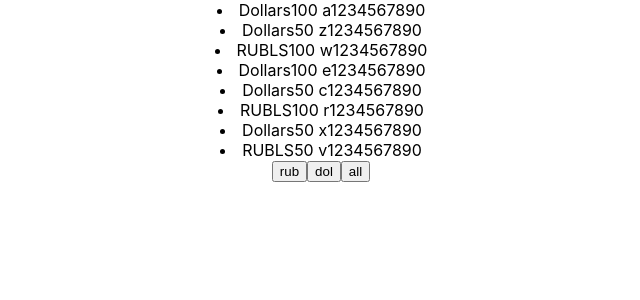
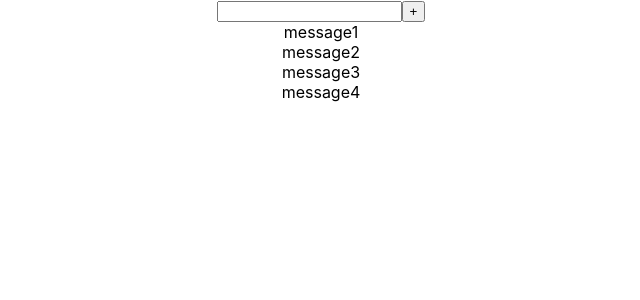
Before and after one commit to Ananasovna/microtasks, a React (Create React App) app: page / in a window 1280 px wide. Shown: the top 300 px of the page, without its empty margins (319-959 px from the left). Built offline with nearby package versions, Linux system fonts and the light colour scheme.

Commit message:
feat: implement FullInput from 1.2 task

```diff
--- a/src/App.tsx
+++ b/src/App.tsx
@@ -1,52 +1,41 @@
 import React, {useState} from 'react';
 import './App.css';
-import {FilterType, NewComponent} from "./components/NewComponent";
+import {FullInput} from './components/input/FullInput';
 
-export type CurrencyType = {
-    banknots: string,
-    value: number,
-    number: string,
+export type MessageType = {
+    message: string;
 }
+
+export type MessagesType = MessageType[];
+
 function App() {
-
-    const [money, setMoney] = useState<CurrencyType[]>([
-        { banknots: 'Dollars', value: 100, number: ' a1234567890' },
-        { banknots: 'Dollars', value: 50, number: ' z1234567890' },
-        { banknots: 'RUBLS', value: 100, number: ' w1234567890' },
-        { banknots: 'Dollars', value: 100, number: ' e1234567890' },
-        { banknots: 'Dollars', value: 50, number: ' c1234567890' },
-        { banknots: 'RUBLS', value: 100, number: ' r1234567890' },
-        { banknots: 'Dollars', value: 50, number: ' x1234567890' },
-        { banknots: 'RUBLS', value: 50, number: ' v1234567890' },
+    let [messages, setMessages] = useState<MessagesType>([
+        {message: 'message1'},
+        {message: 'message2'},
+        {message: 'message3'},
+        {message: 'message4'},
     ])
 
-    const [filter, setFilter] = useState('all');
 
-    const changeFilter = (filter: FilterType) => {
-        setFilter(filter);
-    }
-    const filterMoney = () => {
-        let filteredMoney = money;
-        switch (filter) {
-            case 'all':
-                filteredMoney = money;
-                break;
-            case 'rub':
-                filteredMoney = money.filter(el => el.banknots === 'RUBLS');
-                break;
-            case 'dol':
-                filteredMoney = money.filter(el => el.banknots === 'Dollars');
-                break;
-        }
+    // let mappedMessages = (messages: MessagesType) => {
+    //     return
+    //     })
+    // }
 
-        return filteredMoney;
-    }
+    const addMessage = (newMessage: MessageType) => {
+        setMessages(prev=> [newMessage, ...prev]);
+      }
 
     return (
         <div className="App">
-            <NewComponent filterMoney={filterMoney} changeFilter={changeFilter}/>
-    </div>
-  );
+            <FullInput addMessage={addMessage}/>
+            {messages.map((el, index) => {
+                return (
+                    <div key={index}>{el.message}</div>
+                )})
+            }
+        </div>
+    );
 }
 
 export default App;
--- a/src/components/NewComponent.tsx
+++ b/src/components/NewComponent.tsx
@@ -1,36 +1,33 @@
 import {Button} from "./Button";
 import React from "react";
-import {CurrencyType} from "../App";
 
-type NewComponentPropsType = {
-    filterMoney: () => CurrencyType[];
-    changeFilter: (filter: FilterType) => void;
-}
 
-export type FilterType = 'dol' | 'rub' | 'all';
-export const NewComponent = (props: NewComponentPropsType) => {
 
-    const topCars = [
-        {manufacturer:'BMW', model:'m5cs'},
-        {manufacturer:'Mercedes', model:'e63s'},
-        {manufacturer:'Audi', model:'rs6'}
-    ]
 
-    return (
-        <div>
-            {props.filterMoney().map((el, index) => {
-                return (
-                    <li key={index}>
-                        <span>{el.banknots}</span>
-                        <span>{el.value}</span>
-                        <span>{el.number}</span>
-                    </li>
-                )
-            })
-            }
-            <Button title={'rub'} callBack={() => props.changeFilter('rub')} />
-            <Button title={'dol'} callBack={() => props.changeFilter('dol')} />
-            <Button title={'all'} callBack={() => props.changeFilter('all')} />
-        </div>
-    )
-}
+// export type FilterType = 'dol' | 'rub' | 'all';
+// export const NewComponent = (props) => {
+//
+//     const topCars = [
+//         {manufacturer:'BMW', model:'m5cs'},
+//         {manufacturer:'Mercedes', model:'e63s'},
+//         {manufacturer:'Audi', model:'rs6'}
+//     ]
+//
+//     return (
+//         <div>
+//             {props.filterMoney().map((el, index) => {
+//                 return (
+//                     <li key={index}>
+//                         <span>{el.banknots}</span>
+//                         <span>{el.value}</span>
+//                         <span>{el.number}</span>
+//                     </li>
+//                 )
+//             })
+//             }
+//             <Button title={'rub'} callBack={() => props.changeFilter('rub')} />
+//             <Button title={'dol'} callBack={() => props.changeFilter('dol')} />
+//             <Button title={'all'} callBack={() => props.changeFilter('all')} />
+//         </div>
+//     )
+// }
--- /dev/null
+++ b/src/components/input/FullInput.tsx
@@ -0,0 +1,25 @@
+import React, {ChangeEvent, Dispatch, SetStateAction, useState} from 'react';
+import {MessagesType, MessageType} from '../../App';
+
+type FullInputPropsType = {
+    addMessage: (message: MessageType) => void;
+}
+export const FullInput = (props: FullInputPropsType) => {
+    let [value, setValue] = useState<string>('');
+
+    const onChangeInputHandler = (event: ChangeEvent<HTMLInputElement>) => {
+        setValue(event.currentTarget.value);
+    }
+
+    const onClickButtonHandler = (value: string) => {
+        props.addMessage({message: value});
+        setValue('')
+    }
+
+    return (
+        <div>
+            <input value={value} onChange={onChangeInputHandler}/>
+            <button onClick={() => onClickButtonHandler(value)}>+</button>
+        </div>
+    )
+}
```
